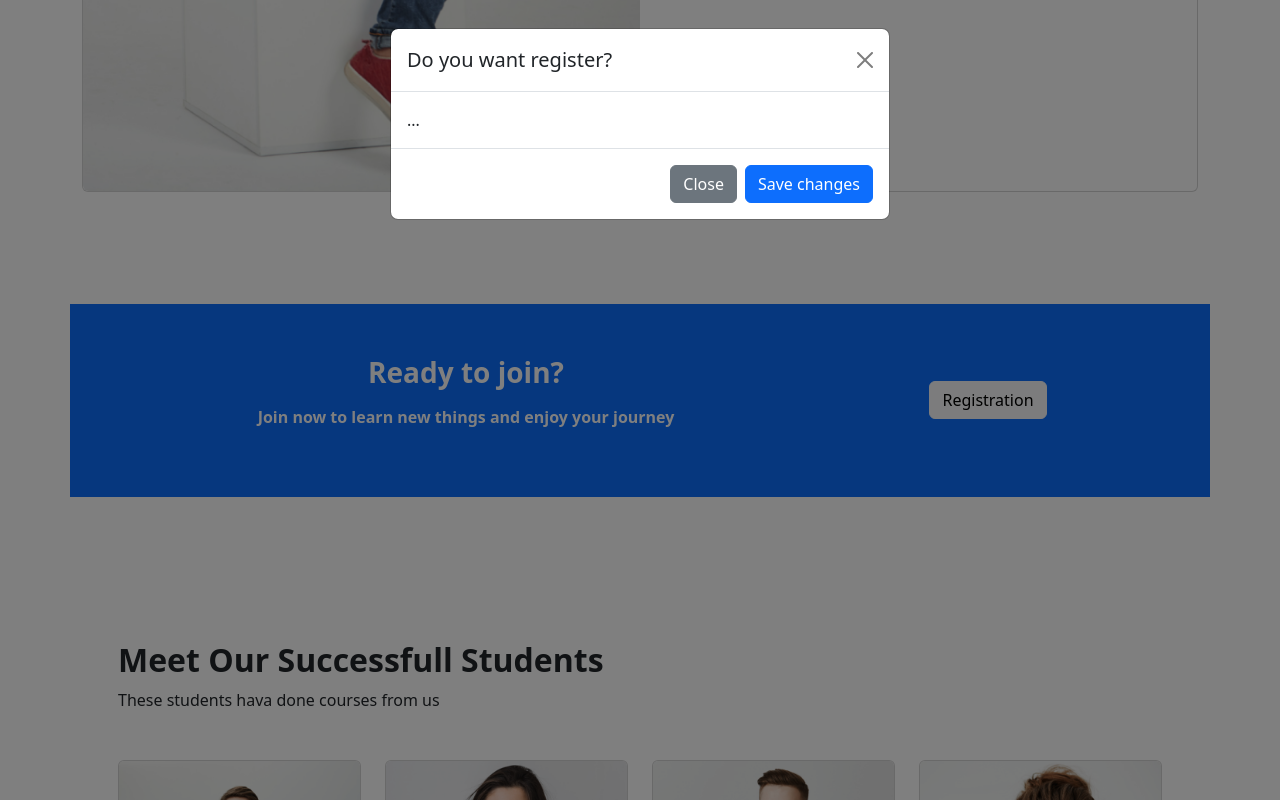
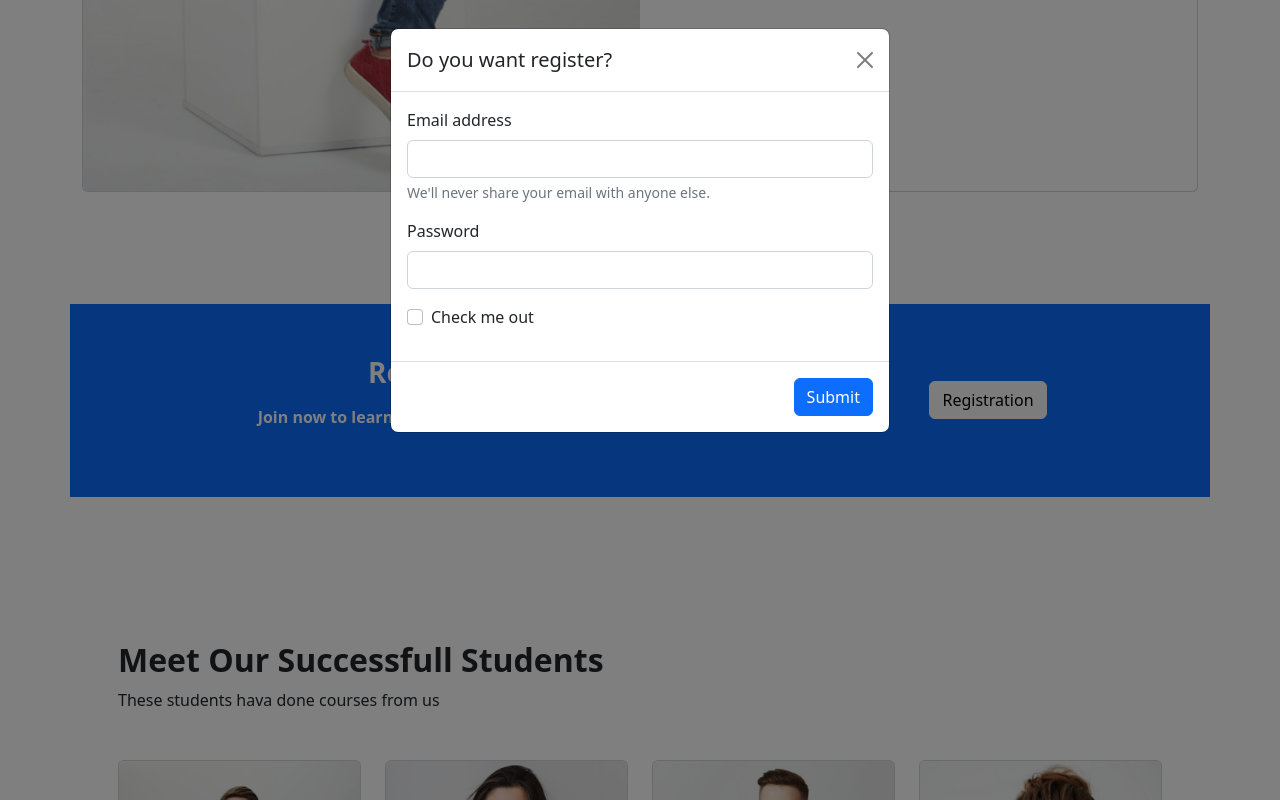
Before and after one commit to Progna-Labony-Roy/Third-project, a plain HTML site: page index.html in a window 1280 px wide. Both pictures are taken after a click on the button "Registration". Shown: the part 2311-3111 px from the top of the page. Drawn offline with nearby package versions, Linux system fonts and the light colour scheme.

Commit message:
modals added

```diff
--- a/index.html
+++ b/index.html
@@ -265,11 +265,24 @@
         <button type="button" class="btn-close" data-bs-dismiss="modal" aria-label="Close"></button>
       </div>
       <div class="modal-body">
-        ...
+        <form>
+          <div class="mb-3">
+            <label for="exampleInputEmail1" class="form-label">Email address</label>
+            <input type="email" class="form-control" id="exampleInputEmail1" aria-describedby="emailHelp">
+            <div id="emailHelp" class="form-text">We'll never share your email with anyone else.</div>
+          </div>
+          <div class="mb-3">
+            <label for="exampleInputPassword1" class="form-label">Password</label>
+            <input type="password" class="form-control" id="exampleInputPassword1">
+          </div>
+          <div class="mb-3 form-check">
+            <input type="checkbox" class="form-check-input" id="exampleCheck1">
+            <label class="form-check-label" for="exampleCheck1">Check me out</label>
+          </div>
+        </form>
       </div>
       <div class="modal-footer">
-        <button type="button" class="btn btn-secondary" data-bs-dismiss="modal">Close</button>
-        <button type="button" class="btn btn-primary">Save changes</button>
+        <button type="submit" class="btn btn-primary">Submit</button>
       </div>
     </div>
   </div>
```
